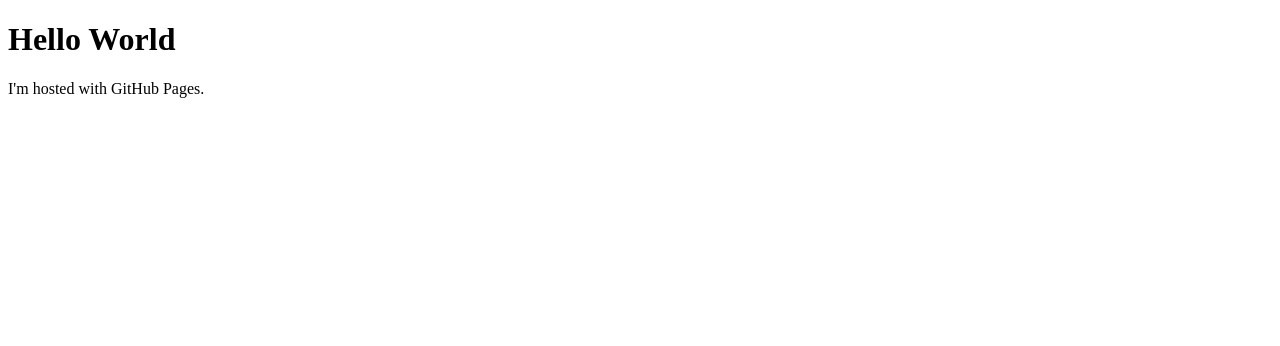
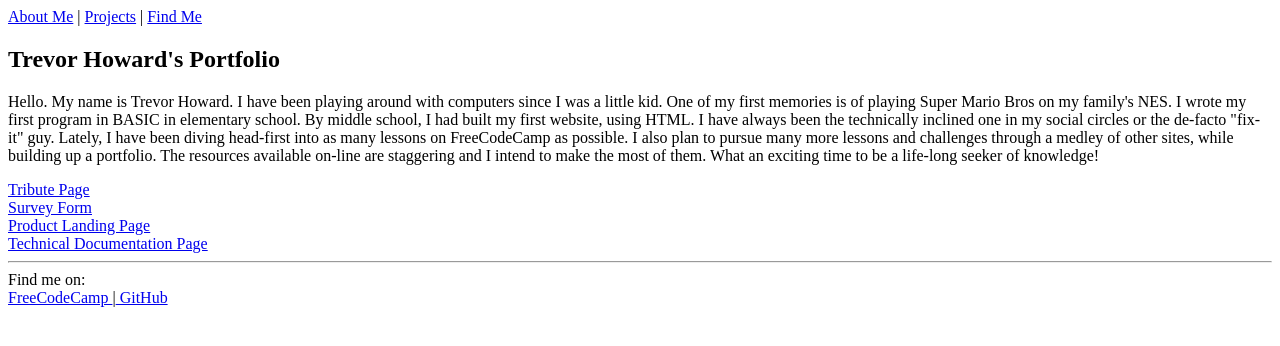
Before and after one commit to TrevorH87/TrevorH87.github.io, a plain HTML site: page index.html in a window 1280 px wide. Drawn offline with Linux system fonts and the light colour scheme.

Commit message:
Adding HTML from Portfolio project on Codepen

```diff
--- a/index.html
+++ b/index.html
@@ -1,7 +1,38 @@
 <!DOCTYPE html>
 <html>
 <body>
-<h1>Hello World</h1>
-<p>I'm hosted with GitHub Pages.</p>
+
+
+<link href="https://fonts.googleapis.com/css2?family=Kalam&display=swap" rel="stylesheet">  <!--Not in love with this font-->
+<!--Need to add accessibility features-->
+<nav id="navbar">
+  <a href="#about">About Me</a> |
+  <a href="#projects">Projects</a> | <!--Need to add more to this section, update existing projects AND set up links to be pretty tiles with shadows and offsets using CSS-->
+  <a href="#profile">Find Me</a>   <!--Need to add more to this section-->
+
+</nav>
+
+<main>
+<section id="welcome-section">
+  <h1>Trevor Howard's Portfolio</h1>
+</section>
+
+<section id="about">
+  <p>Hello. My name is Trevor Howard. I have been playing around with computers since I was a little kid. One of my first memories is of playing Super Mario Bros on my family's NES. I wrote my first program in BASIC in elementary school. By middle school, I had built my first website, using HTML. I have always been the technically inclined one in my social circles or the de-facto "fix-it" guy. Lately, I have been diving head-first into as many lessons on FreeCodeCamp as possible. I also plan to pursue many more lessons and challenges through a medley of other sites, while building up a portfolio. The resources available on-line are staggering and I intend to make the most of them. What an exciting time to be a life-long seeker of knowledge!</p>
+</section>
+
+  <section class="projects" id="projects">
+  <div class="project-tile"><a href="https://codepen.io/trevorh87/pen/VwaoemY" target="_blank">Tribute Page</a></div>
+  <div class="project-tile"><a href="https://codepen.io/trevorh87/pen/QWNeqXL" target="_blank">Survey Form</a></div>
+  <div class="project-tile"><a href="https://codepen.io/trevorh87/pen/MWyNrML" target="_blank">Product Landing Page</a></div>
+  <div class="project-tile"><a href="https://codepen.io/trevorh87/pen/QWEWZxB" target="_blank">Technical Documentation Page</a></div>
+</section>
+
+
+<section id="profile"><hr>Find me on:<br>
+  <a href="https://www.freecodecamp.org/tdh87" id="profile-link" target="_blank"> FreeCodeCamp </a>|<a href="https://github.com/TrevorH87" id="profile-link" target="_blank"> GitHub </a>
+</section>
+
+</main>
 </body>
 </html>
```
